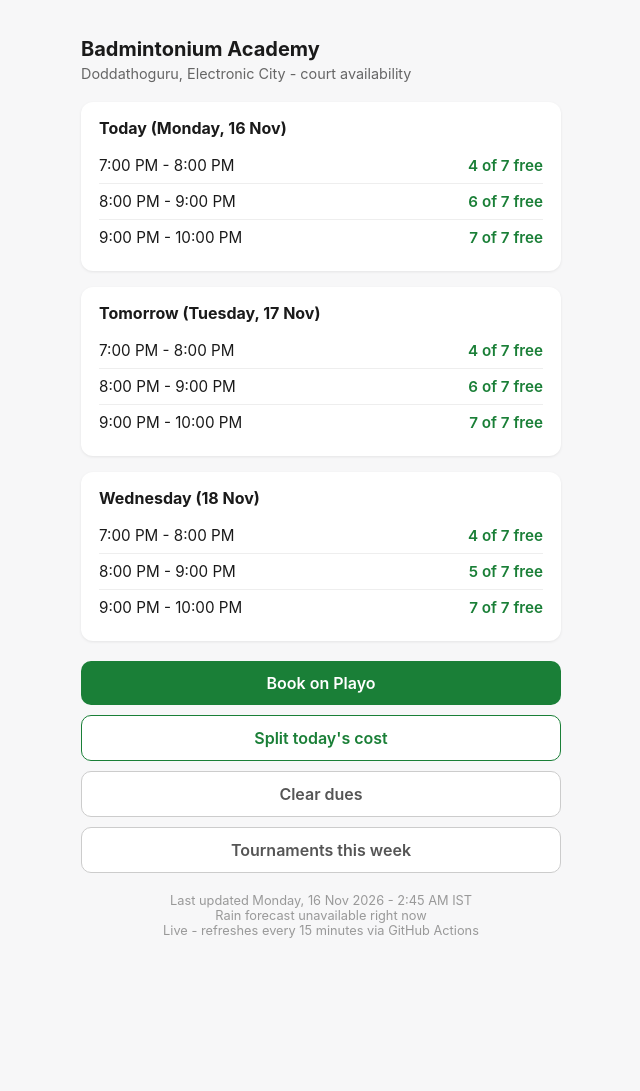
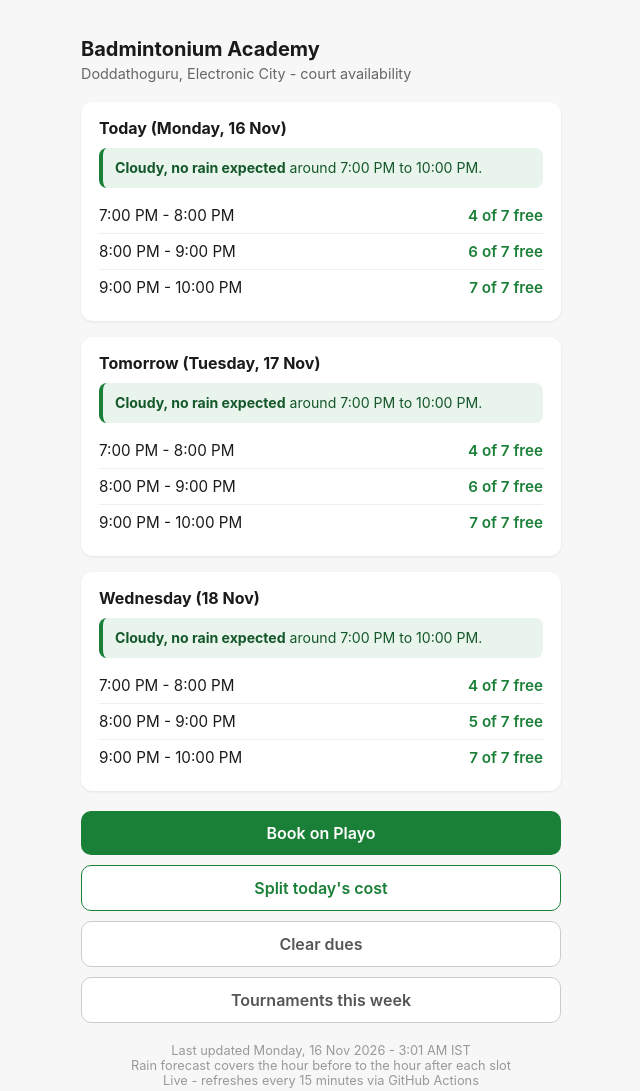
Before and after one commit to kkirankumarbec/badminton-court-checker, a plain HTML site: page docs/index.html in a window 1280 px wide. Shown: the whole page, without its empty margins (319-959 px from the left). Before the commit the page ends 986 px from the top, so only its background shows below. Drawn offline with Linux system fonts and the light colour scheme.

Commit message:
Update availability page

```diff
--- a/docs/index.html
+++ b/docs/index.html
@@ -71,17 +71,17 @@
 <body>
   <h1>Badmintonium Academy</h1>
   <div class="subtitle">Doddathoguru, Electronic City - court availability</div>
-  <section class="card"><h2>Today (Monday, 16 Nov)</h2><table><tr class="ok" data-start="2026-11-16T19:00:00+05:30"><td>7:00 PM - 8:00 PM</td><td>4 of 7 free</td></tr><tr class="ok" data-start="2026-11-16T20:00:00+05:30"><td>8:00 PM - 9:00 PM</td><td>6 of 7 free</td></tr><tr class="ok" data-start="2026-11-16T21:00:00+05:30"><td>9:00 PM - 10:00 PM</td><td>7 of 7 free</td></tr></table></section>
-<section class="card"><h2>Tomorrow (Tuesday, 17 Nov)</h2><table><tr class="ok" data-start="2026-11-17T19:00:00+05:30"><td>7:00 PM - 8:00 PM</td><td>4 of 7 free</td></tr><tr class="ok" data-start="2026-11-17T20:00:00+05:30"><td>8:00 PM - 9:00 PM</td><td>6 of 7 free</td></tr><tr class="ok" data-start="2026-11-17T21:00:00+05:30"><td>9:00 PM - 10:00 PM</td><td>7 of 7 free</td></tr></table></section>
-<section class="card"><h2>Wednesday (18 Nov)</h2><table><tr class="ok" data-start="2026-11-18T19:00:00+05:30"><td>7:00 PM - 8:00 PM</td><td>4 of 7 free</td></tr><tr class="ok" data-start="2026-11-18T20:00:00+05:30"><td>8:00 PM - 9:00 PM</td><td>5 of 7 free</td></tr><tr class="ok" data-start="2026-11-18T21:00:00+05:30"><td>9:00 PM - 10:00 PM</td><td>7 of 7 free</td></tr></table></section>
+  <section class="card"><h2>Today (Monday, 16 Nov)</h2><div class="rain-box r0"><strong>Cloudy, no rain expected</strong> around 7:00 PM to 10:00 PM.</div><table><tr class="ok" data-start="2026-11-16T19:00:00+05:30"><td>7:00 PM - 8:00 PM</td><td>4 of 7 free</td></tr><tr class="ok" data-start="2026-11-16T20:00:00+05:30"><td>8:00 PM - 9:00 PM</td><td>6 of 7 free</td></tr><tr class="ok" data-start="2026-11-16T21:00:00+05:30"><td>9:00 PM - 10:00 PM</td><td>7 of 7 free</td></tr></table></section>
+<section class="card"><h2>Tomorrow (Tuesday, 17 Nov)</h2><div class="rain-box r0"><strong>Cloudy, no rain expected</strong> around 7:00 PM to 10:00 PM.</div><table><tr class="ok" data-start="2026-11-17T19:00:00+05:30"><td>7:00 PM - 8:00 PM</td><td>4 of 7 free</td></tr><tr class="ok" data-start="2026-11-17T20:00:00+05:30"><td>8:00 PM - 9:00 PM</td><td>6 of 7 free</td></tr><tr class="ok" data-start="2026-11-17T21:00:00+05:30"><td>9:00 PM - 10:00 PM</td><td>7 of 7 free</td></tr></table></section>
+<section class="card"><h2>Wednesday (18 Nov)</h2><div class="rain-box r0"><strong>Cloudy, no rain expected</strong> around 7:00 PM to 10:00 PM.</div><table><tr class="ok" data-start="2026-11-18T19:00:00+05:30"><td>7:00 PM - 8:00 PM</td><td>4 of 7 free</td></tr><tr class="ok" data-start="2026-11-18T20:00:00+05:30"><td>8:00 PM - 9:00 PM</td><td>5 of 7 free</td></tr><tr class="ok" data-start="2026-11-18T21:00:00+05:30"><td>9:00 PM - 10:00 PM</td><td>7 of 7 free</td></tr></table></section>
   <div class="subtitle" id="empty" hidden>No upcoming slots right now - the next refresh will add the next day.</div>
   <a class="book" href="https://playo.co/booking?venueId=2b413335-e49f-4241-9ebd-c2d95606b286">Book on Playo</a>
   <a class="split" href="split.html">Split today's cost</a>
   <a class="dues" href="dues.html">Clear dues</a>
   <a class="tourn" href="tournaments.html">Tournaments this week</a>
   <footer>
-    Last updated Monday, 16 Nov 2026 - 2:45 AM IST<br>
-    Rain forecast unavailable right now<br>
+    Last updated Monday, 16 Nov 2026 - 3:01 AM IST<br>
+    Rain forecast covers the hour before to the hour after each slot<br>
     Live - refreshes every 15 minutes via GitHub Actions
   </footer>
   <script>
```
